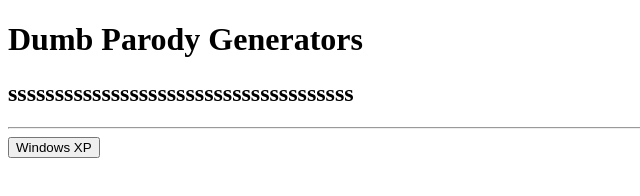
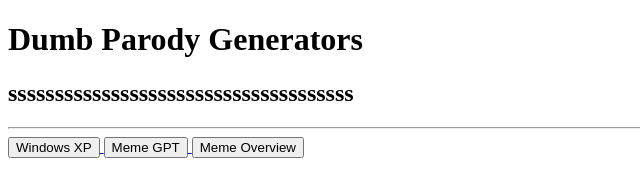
Before and after one commit to Diavicecatgaming/Dumb-Parody-Generators, a plain HTML site: page index.html in a window 1280 px wide. Shown: the whole page, without its empty margins (0-640 px from the left). Drawn offline with Linux system fonts and the light colour scheme.

Commit message:
Update index.html
fdsfdsdsfdfs

```diff
--- a/index.html
+++ b/index.html
@@ -9,6 +9,10 @@
     <hr>
     <a href="WindowsXP.html">
       <button>Windows XP</button>
+    </a><a href="MemeGPT.html">
+      <button>Meme GPT</button>
+    </a><a href="MemeOverview.html">
+      <button>Meme Overview</button>
     </a>
   </body>
 </html>
```
